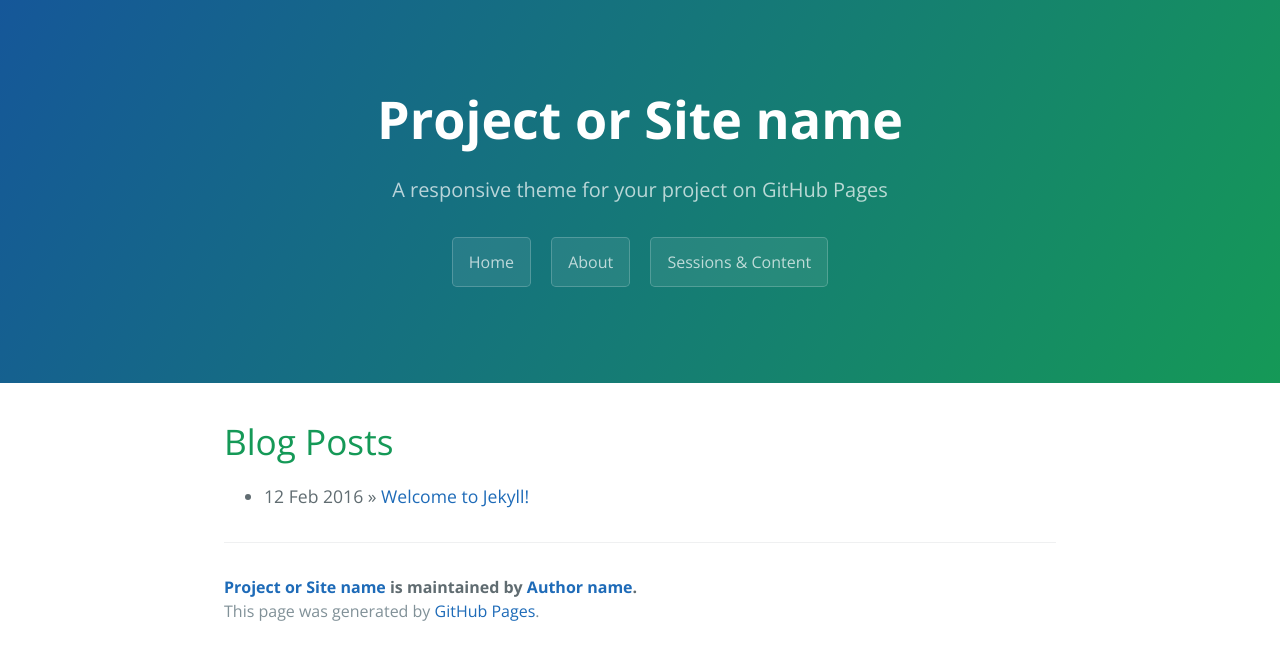
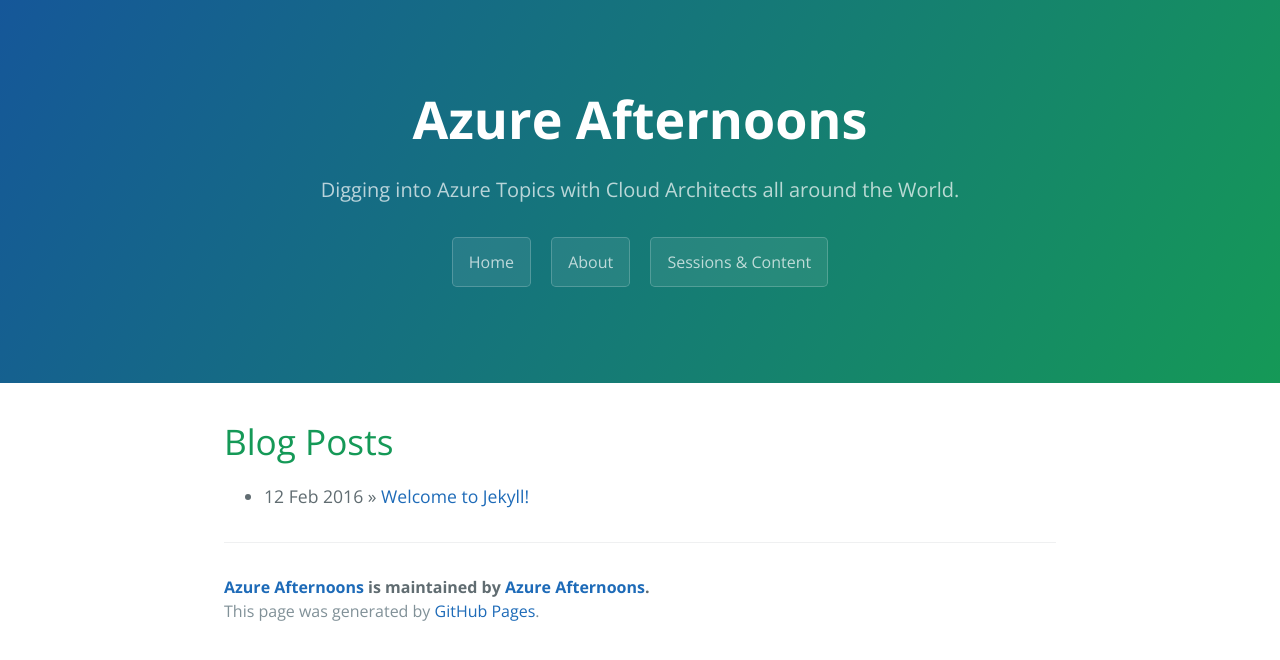
Before and after one commit to azureafternoons/azureafternoons.github.io, a Jekyll site: the page built from index.html, in a window 1280 px wide. Shown: the top 660 px of the page. Built offline with Jekyll 4.4.1, drawn with Linux system fonts in a browser that asks for light colours; the list of posts is cut into pages by our own code.

Commit message:
Adding general info

```diff
--- a/_config.yml
+++ b/_config.yml
@@ -1,14 +1,14 @@
 # Setup
-title:        Project or Site name
-tagline:      A responsive theme for your project on GitHub Pages
+title:        Azure Afternoons
+tagline:      Digging into Azure Topics with Cloud Architects all around the World.
 baseurl:      ""
 paginate:     1
 locale:       "en"
 
 # About/contact
 author:
-  name:       Author name
-  url:        http://yourhomepage.com
+  name:       Azure Afternoons
+  url:        http://azureafternoons.com
 
 # Gems
 gems:
```
